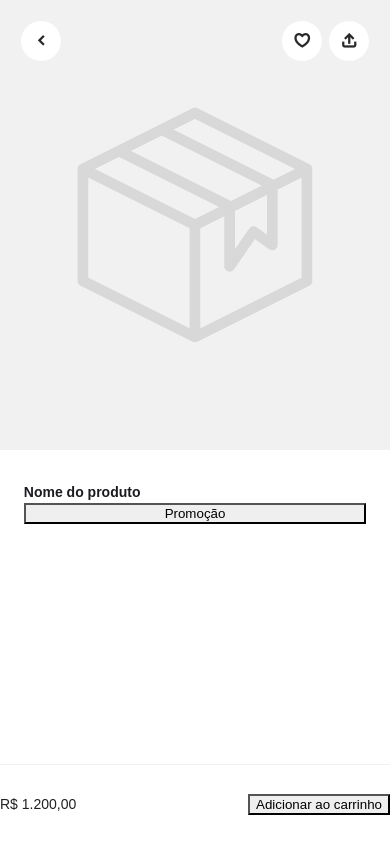
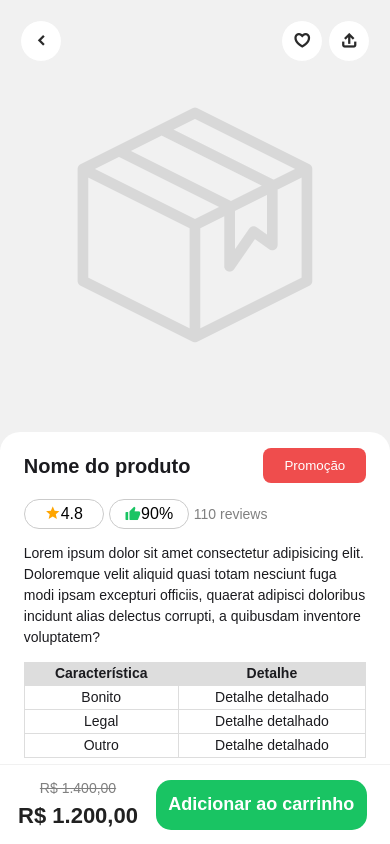
Before and after one commit to p-GVieira/appDeLoja, a website: page www/detalhes.html in a window 390 px wide. Drawn offline with Linux system fonts and the light colour scheme; some packages are replaced by stand-ins of ours.

Commit message:
Pagina de detalhes do produto

```diff
--- a/www/css/detalhes.css
+++ b/www/css/detalhes.css
@@ -50,3 +50,98 @@
     margin-left: 5px;
     margin-right: 20px;
 }
+
+.prod-content{
+    background: var(--branco);
+    margin-top: -50px;
+    border-top-right-radius: 20px;
+    border-top-left-radius: 20px;
+    position: relative;
+    z-index: 99;
+}
+
+.line{
+    display: flex;
+    align-items: center;
+    justify-content: space-between;
+    flex-flow: row wrap;
+}
+
+.line b{
+    font-size: 20px;
+}
+
+.promo-btn{
+    width: 30%;
+    background: #ef4d4d;
+    border-radius: 8px;
+    border: none;
+    padding: 10px;
+    color: var(--branco);
+}
+
+.btn-rates{
+    border: 1px solid #cbcbcb;
+    border-radius: 20px;
+    padding: 5px 10px;
+    background: none;
+    margin-right: 5px;
+    width: 80px;
+    font-size: 16px;
+}
+
+.ri-thumb-up-fill{
+    color: var(--verde);
+}
+
+.color-gray{
+    color: gray;
+}
+
+table{
+    width: 100%;
+    border-collapse: collapse;
+    margin-bottom: 20px;
+}
+
+th,td{
+    padding: 1px;
+    text-align: center;
+    border-bottom: 1px solid #ddd;
+    border-right: 1px solid #ddd;
+    border-left: 1px solid #ddd;
+}
+
+th{
+    background-color: #ddd;
+}
+
+.flex-40{
+    flex: 40%;
+    text-align: center;
+}
+
+.flex-60{
+    flex: 60%;
+}
+
+.riscado{
+    text-decoration: line-through;
+}
+
+.pricing{
+    font-weight: 800;
+    font-size: 22px;
+}
+
+.add-cart{
+    width: 90%;
+    height: 50px;
+    border-radius: 15px;
+    border: none;
+    background-color: var(--verde);
+    color: var(--branco);
+    cursor: pointer;
+    font-size: 18px;
+    font-weight: 800;
+}
--- a/www/detalhes.html
+++ b/www/detalhes.html
@@ -36,10 +36,13 @@
 
                 <!-- TAB BAR-->
                 <div class="toolbar toolbar-bottom">
-                    <div class="toolbar-inner display-flex">
-                        <div>R$ 1.200,00</div>
-                        <div>
-                            <button>Adicionar ao carrinho</button>
+                    <div class="toolbar-inner display-flex align-items-center justify-content-center">
+                        <div class="flex-40">
+                            <span class="riscado color-gray">R$ 1.400,00</span>
+                            <h3 class="pricing no-padding no-margin">R$ 1.200,00</h3>
+                        </div>
+                        <div class="flex-60">
+                            <button class="add-cart">Adicionar ao carrinho</button>
                         </div>
                     </div>
                 </div>
@@ -56,10 +59,36 @@
                     </div>
                     <div class="prod-content">
                         <div class="block">
-                            <div class="line">
+                            <div class="line padding-top">
                                 <b>Nome do produto</b>
-                                <button>Promoção</button>
+                                <button class="promo-btn">Promoção</button>
                             </div>
+                            <div class="margin-top display-flex align-items-center justify-content-start">
+                                <button class="btn-rates"><i class="mdi mdi-star"></i>4.8</button>
+                                <button class="btn-rates"><i class="ri-thumb-up-fill"></i>90%</button>
+                                <span class="color-gray">110 reviews</span>
+                            </div>
+                            <div class="display-flex align-items-center justify-content-center">
+                                <p>Lorem ipsum dolor sit amet consectetur adipisicing elit. Doloremque velit aliquid quasi totam nesciunt fuga modi ipsam excepturi officiis, quaerat adipisci doloribus incidunt alias delectus corrupti, a quibusdam inventore voluptatem?</p>
+                            </div>
+                            <table>
+                                <tr>
+                                    <th>Característica</th>
+                                    <th>Detalhe</th>
+                                </tr>
+                                <tr>
+                                    <td>Bonito</td>
+                                    <td>Detalhe detalhado</td>
+                                </tr>
+                                <tr>
+                                    <td>Legal</td>
+                                    <td>Detalhe detalhado</td>
+                                </tr>
+                                <tr>
+                                    <td>Outro</td>
+                                    <td>Detalhe detalhado</td>
+                                </tr>
+                            </table>
                         </div>
                     </div>
                 </div>
```
Also changed, not shown: www/index.html (+4 -4 lines).
